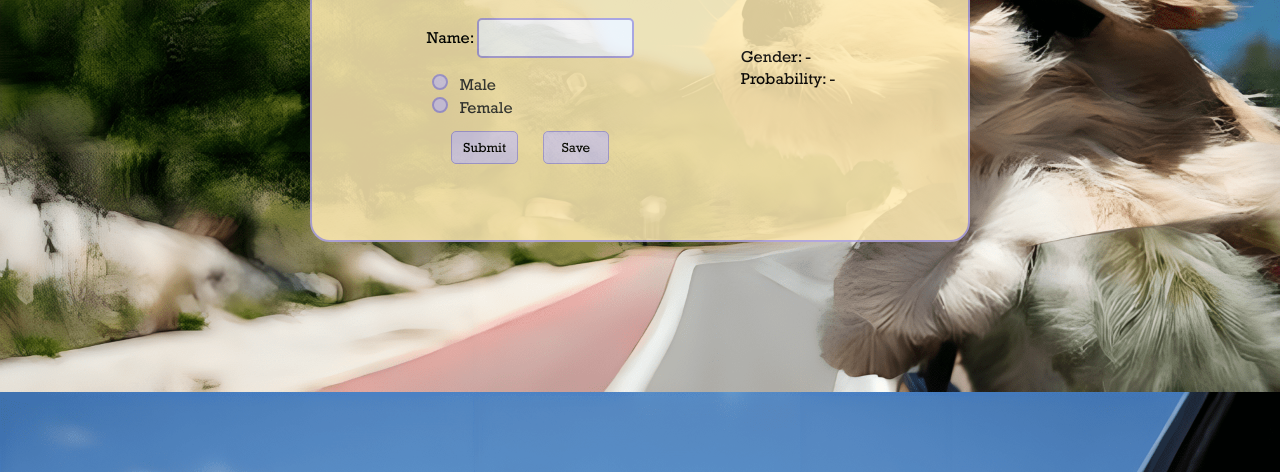
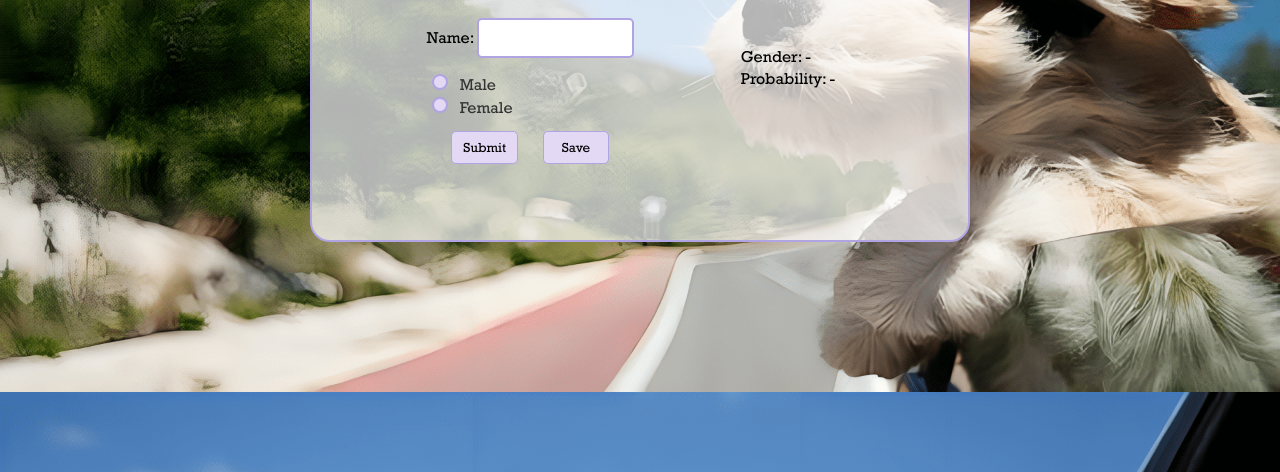
Before and after one commit to SepehrNoey/IE-Mid-Project-2, a plain HTML site: page index.html in a window 1280 px wide. Shown: the part 328-800 px from the top of the page. Drawn offline with Linux system fonts and the light colour scheme.

Commit message:
feat: box background color changed

```diff
--- a/styles.css
+++ b/styles.css
@@ -25,7 +25,7 @@ body{
 }
 
 .mainBox{
-    background-color: #ffecb3;
+    background-color: rgba(255, 255, 255, 0.7);
     width: 40em;
     height: 20em;
     padding: 0.5em;
@@ -38,7 +38,6 @@ body{
     top: 50%;
     left: 50%;
     transform: translate(-50%, -50%);
-    opacity: 85%;
     justify-content: space-evenly;
 
 }
```
